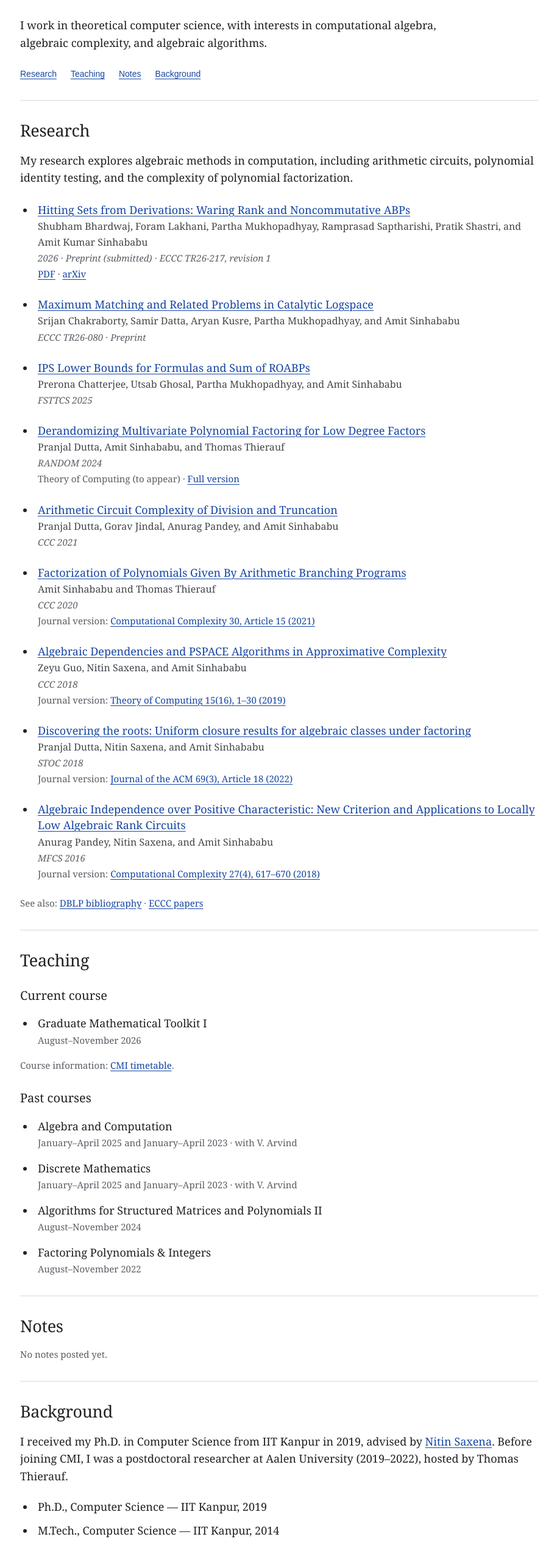
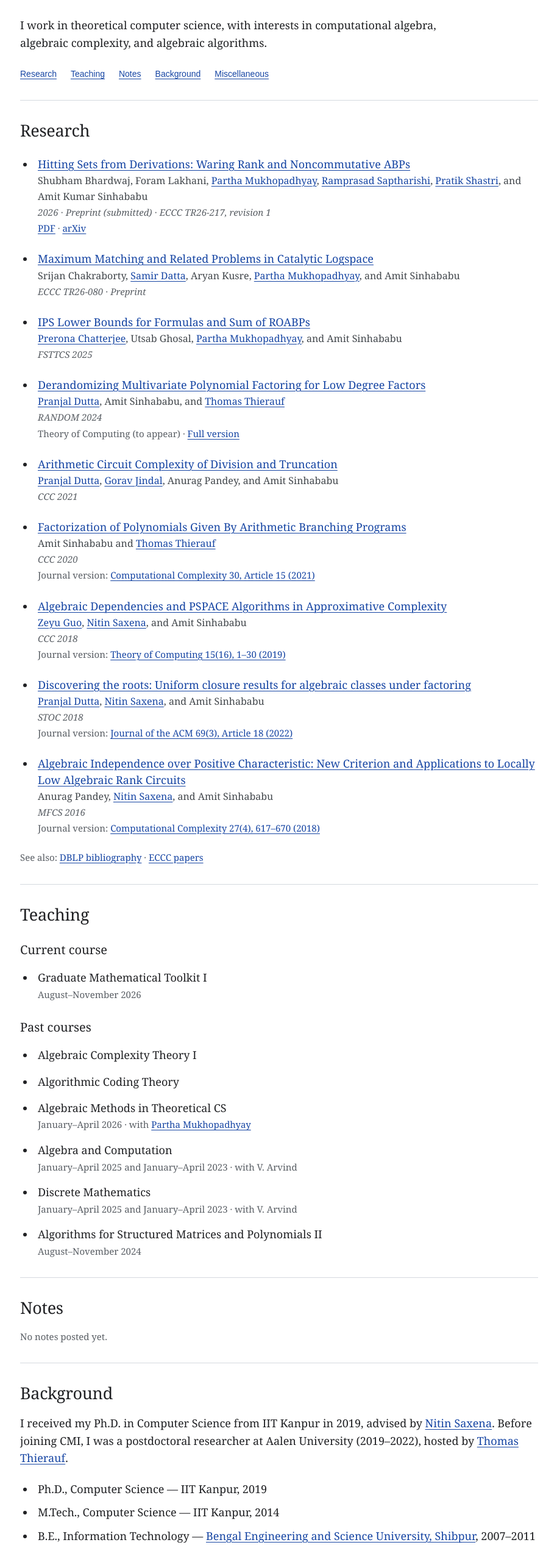
Before and after one commit to amitsinhababu/amitsinhababu.github.io, a plain HTML site: page index.html in a window 1280 px wide. Shown: the part 214-2753 px from the top of the page at 61% size, without its empty margins (182-1096 px from the left). Drawn offline with Linux system fonts and the light colour scheme; files whose address does not match are found by name.

Commit message:
Add files via upload

```diff
--- a/index.html
+++ b/index.html
@@ -65,21 +65,20 @@ footer a { color:var(--muted); }
 <p class="contact">Email: <a href="mailto:amitks@cmi.ac.in">amitks@cmi.ac.in</a></p>
 <p class="bio">I work in theoretical computer science, with interests in computational algebra, algebraic complexity, and algebraic algorithms.</p>
 </header>
-<nav class="section-nav" aria-label="Page sections"><a href="#research">Research</a><a href="#teaching">Teaching</a><a href="#notes">Notes</a><a href="#background">Background</a></nav>
+<nav class="section-nav" aria-label="Page sections"><a href="#research">Research</a><a href="#teaching">Teaching</a><a href="#notes">Notes</a><a href="#background">Background</a><a href="#miscellaneous">Miscellaneous</a></nav>
 <hr>
 <section id="research" aria-labelledby="research-title">
 <h2 id="research-title">Research</h2>
-<p>My research explores algebraic methods in computation, including arithmetic circuits, polynomial identity testing, and the complexity of polynomial factorization.</p>
 <ul class="paper-list">
-<li class="paper"><a class="paper-title" href="https://eccc.weizmann.ac.il/report/2026/217/">Hitting Sets from Derivations: Waring Rank and Noncommutative ABPs</a><br><span class="authors">Shubham Bhardwaj, Foram Lakhani, Partha Mukhopadhyay, Ramprasad Saptharishi, Pratik Shastri, and <strong>Amit Kumar Sinhababu</strong></span><br><span class="venue">2026 · Preprint (submitted) · ECCC TR26-217, revision 1</span><br><span class="note"><a href="https://eccc.weizmann.ac.il/report/2026/217/revision/1/download">PDF</a> · <a href="https://arxiv.org/abs/2609.34436">arXiv</a></span></li>
-<li class="paper"><a class="paper-title" href="https://eccc.weizmann.ac.il/report/2026/080/">Maximum Matching and Related Problems in Catalytic Logspace</a><br><span class="authors">Srijan Chakraborty, Samir Datta, Aryan Kusre, Partha Mukhopadhyay, and <strong>Amit Sinhababu</strong></span><br><span class="venue">ECCC TR26-080 · Preprint</span></li>
-<li class="paper"><a class="paper-title" href="https://drops.dagstuhl.de/entities/document/10.4230/LIPIcs.FSTTCS.2025.22">IPS Lower Bounds for Formulas and Sum of ROABPs</a><br><span class="authors">Prerona Chatterjee, Utsab Ghosal, Partha Mukhopadhyay, and <strong>Amit Sinhababu</strong></span><br><span class="venue">FSTTCS 2025</span></li>
-<li class="paper"><a class="paper-title" href="https://drops.dagstuhl.de/entities/document/10.4230/LIPIcs.APPROX/RANDOM.2024.75">Derandomizing Multivariate Polynomial Factoring for Low Degree Factors</a><br><span class="authors">Pranjal Dutta, <strong>Amit Sinhababu</strong>, and Thomas Thierauf</span><br><span class="venue">RANDOM 2024</span><br><span class="note">Theory of Computing (to appear) · <a href="https://image.informatik.htw-aalen.de/~thierauf/Papers/ConstDegFac.pdf">Full version</a></span></li>
-<li class="paper"><a class="paper-title" href="https://drops.dagstuhl.de/entities/document/10.4230/LIPIcs.CCC.2021.25">Arithmetic Circuit Complexity of Division and Truncation</a><br><span class="authors">Pranjal Dutta, Gorav Jindal, Anurag Pandey, and <strong>Amit Sinhababu</strong></span><br><span class="venue">CCC 2021</span></li>
-<li class="paper"><a class="paper-title" href="https://drops.dagstuhl.de/entities/document/10.4230/LIPIcs.CCC.2020.33">Factorization of Polynomials Given By Arithmetic Branching Programs</a><br><span class="authors"><strong>Amit Sinhababu</strong> and Thomas Thierauf</span><br><span class="venue">CCC 2020</span><br><span class="note">Journal version: <a href="https://doi.org/10.1007/s00037-021-00215-0">Computational Complexity 30, Article 15 (2021)</a></span></li>
-<li class="paper"><a class="paper-title" href="https://drops.dagstuhl.de/entities/document/10.4230/LIPIcs.CCC.2018.10">Algebraic Dependencies and PSPACE Algorithms in Approximative Complexity</a><br><span class="authors">Zeyu Guo, Nitin Saxena, and <strong>Amit Sinhababu</strong></span><br><span class="venue">CCC 2018</span><br><span class="note">Journal version: <a href="https://doi.org/10.4086/toc.2019.v015a016">Theory of Computing 15(16), 1–30 (2019)</a></span></li>
-<li class="paper"><a class="paper-title" href="https://eccc.weizmann.ac.il/report/2017/153/">Discovering the roots: Uniform closure results for algebraic classes under factoring</a><br><span class="authors">Pranjal Dutta, Nitin Saxena, and <strong>Amit Sinhababu</strong></span><br><span class="venue">STOC 2018</span><br><span class="note">Journal version: <a href="https://doi.org/10.1145/3510359">Journal of the ACM 69(3), Article 18 (2022)</a></span></li>
-<li class="paper"><a class="paper-title" href="https://drops.dagstuhl.de/entities/document/10.4230/LIPIcs.MFCS.2016.74">Algebraic Independence over Positive Characteristic: New Criterion and Applications to Locally Low Algebraic Rank Circuits</a><br><span class="authors">Anurag Pandey, Nitin Saxena, and <strong>Amit Sinhababu</strong></span><br><span class="venue">MFCS 2016</span><br><span class="note">Journal version: <a href="https://doi.org/10.1007/s00037-018-0167-5">Computational Complexity 27(4), 617–670 (2018)</a></span></li>
+<li class="paper"><a class="paper-title" href="https://eccc.weizmann.ac.il/report/2026/217/">Hitting Sets from Derivations: Waring Rank and Noncommutative ABPs</a><br><span class="authors">Shubham Bhardwaj, Foram Lakhani, <a href="https://www.cmi.ac.in/~partham/">Partha Mukhopadhyay</a>, <a href="https://www.tcs.tifr.res.in/~ramprasad/">Ramprasad Saptharishi</a>, <a href="https://pratikshastri.github.io/">Pratik Shastri</a>, and <strong>Amit Kumar Sinhababu</strong></span><br><span class="venue">2026 · Preprint (submitted) · ECCC TR26-217, revision 1</span><br><span class="note"><a href="https://eccc.weizmann.ac.il/report/2026/217/revision/1/download">PDF</a> · <a href="https://arxiv.org/abs/2609.34436">arXiv</a></span></li>
+<li class="paper"><a class="paper-title" href="https://eccc.weizmann.ac.il/report/2026/080/">Maximum Matching and Related Problems in Catalytic Logspace</a><br><span class="authors">Srijan Chakraborty, <a href="https://www.cmi.ac.in/~sdatta/">Samir Datta</a>, Aryan Kusre, <a href="https://www.cmi.ac.in/~partham/">Partha Mukhopadhyay</a>, and <strong>Amit Sinhababu</strong></span><br><span class="venue">ECCC TR26-080 · Preprint</span></li>
+<li class="paper"><a class="paper-title" href="https://drops.dagstuhl.de/entities/document/10.4230/LIPIcs.FSTTCS.2025.22">IPS Lower Bounds for Formulas and Sum of ROABPs</a><br><span class="authors"><a href="https://preronac.bitbucket.io/">Prerona Chatterjee</a>, Utsab Ghosal, <a href="https://www.cmi.ac.in/~partham/">Partha Mukhopadhyay</a>, and <strong>Amit Sinhababu</strong></span><br><span class="venue">FSTTCS 2025</span></li>
+<li class="paper"><a class="paper-title" href="https://drops.dagstuhl.de/entities/document/10.4230/LIPIcs.APPROX/RANDOM.2024.75">Derandomizing Multivariate Polynomial Factoring for Low Degree Factors</a><br><span class="authors"><a href="https://sites.google.com/view/pduttashomepage">Pranjal Dutta</a>, <strong>Amit Sinhababu</strong>, and <a href="https://image.informatik.htw-aalen.de/~thierauf/">Thomas Thierauf</a></span><br><span class="venue">RANDOM 2024</span><br><span class="note">Theory of Computing (to appear) · <a href="https://image.informatik.htw-aalen.de/~thierauf/Papers/ConstDegFac.pdf">Full version</a></span></li>
+<li class="paper"><a class="paper-title" href="https://drops.dagstuhl.de/entities/document/10.4230/LIPIcs.CCC.2021.25">Arithmetic Circuit Complexity of Division and Truncation</a><br><span class="authors"><a href="https://sites.google.com/view/pduttashomepage">Pranjal Dutta</a>, <a href="https://goravjindal.github.io/">Gorav Jindal</a>, Anurag Pandey, and <strong>Amit Sinhababu</strong></span><br><span class="venue">CCC 2021</span></li>
+<li class="paper"><a class="paper-title" href="https://drops.dagstuhl.de/entities/document/10.4230/LIPIcs.CCC.2020.33">Factorization of Polynomials Given By Arithmetic Branching Programs</a><br><span class="authors"><strong>Amit Sinhababu</strong> and <a href="https://image.informatik.htw-aalen.de/~thierauf/">Thomas Thierauf</a></span><br><span class="venue">CCC 2020</span><br><span class="note">Journal version: <a href="https://doi.org/10.1007/s00037-021-00215-0">Computational Complexity 30, Article 15 (2021)</a></span></li>
+<li class="paper"><a class="paper-title" href="https://drops.dagstuhl.de/entities/document/10.4230/LIPIcs.CCC.2018.10">Algebraic Dependencies and PSPACE Algorithms in Approximative Complexity</a><br><span class="authors"><a href="https://zeyuguo.bitbucket.io/">Zeyu Guo</a>, <a href="https://www.cse.iitk.ac.in/users/nitin/">Nitin Saxena</a>, and <strong>Amit Sinhababu</strong></span><br><span class="venue">CCC 2018</span><br><span class="note">Journal version: <a href="https://doi.org/10.4086/toc.2019.v015a016">Theory of Computing 15(16), 1–30 (2019)</a></span></li>
+<li class="paper"><a class="paper-title" href="https://eccc.weizmann.ac.il/report/2017/153/">Discovering the roots: Uniform closure results for algebraic classes under factoring</a><br><span class="authors"><a href="https://sites.google.com/view/pduttashomepage">Pranjal Dutta</a>, <a href="https://www.cse.iitk.ac.in/users/nitin/">Nitin Saxena</a>, and <strong>Amit Sinhababu</strong></span><br><span class="venue">STOC 2018</span><br><span class="note">Journal version: <a href="https://doi.org/10.1145/3510359">Journal of the ACM 69(3), Article 18 (2022)</a></span></li>
+<li class="paper"><a class="paper-title" href="https://drops.dagstuhl.de/entities/document/10.4230/LIPIcs.MFCS.2016.74">Algebraic Independence over Positive Characteristic: New Criterion and Applications to Locally Low Algebraic Rank Circuits</a><br><span class="authors">Anurag Pandey, <a href="https://www.cse.iitk.ac.in/users/nitin/">Nitin Saxena</a>, and <strong>Amit Sinhababu</strong></span><br><span class="venue">MFCS 2016</span><br><span class="note">Journal version: <a href="https://doi.org/10.1007/s00037-018-0167-5">Computational Complexity 27(4), 617–670 (2018)</a></span></li>
 </ul>
 <p class="note">See also: <a href="https://dblp.org/pid/184/8460.html">DBLP bibliography</a> · <a href="https://eccc.weizmann.ac.il/author/1201/">ECCC papers</a></p>
 </section>
@@ -90,13 +89,14 @@ footer a { color:var(--muted); }
 <ul class="courses" id="current-courses">
 <li>Graduate Mathematical Toolkit I<span class="term">August–November 2026</span></li>
 </ul>
-<p class="note">Course information: <a href="https://www.cmi.ac.in/practical/timetable.php">CMI timetable</a>.</p>
 <h3 class="teaching-group-title">Past courses</h3>
 <ul class="courses" id="past-courses">
+<li>Algebraic Complexity Theory I</li>
+<li>Algorithmic Coding Theory</li>
+<li>Algebraic Methods in Theoretical CS<span class="term">January–April 2026 · with <a href="https://www.cmi.ac.in/~partham/">Partha Mukhopadhyay</a></span></li>
 <li>Algebra and Computation<span class="term">January–April 2025 and January–April 2023 · with V. Arvind</span></li>
 <li>Discrete Mathematics<span class="term">January–April 2025 and January–April 2023 · with V. Arvind</span></li>
 <li>Algorithms for Structured Matrices and Polynomials II<span class="term">August–November 2024</span></li>
-<li>Factoring Polynomials &amp; Integers<span class="term">August–November 2022</span></li>
 </ul>
 </section>
 <hr>
@@ -107,17 +107,25 @@ footer a { color:var(--muted); }
 <hr>
 <section id="background" aria-labelledby="background-title">
 <h2 id="background-title">Background</h2>
-<p>I received my Ph.D. in Computer Science from IIT Kanpur in 2019, advised by <a href="https://www.cse.iitk.ac.in/users/nitin/">Nitin Saxena</a>. Before joining CMI, I was a postdoctoral researcher at Aalen University (2019–2022), hosted by Thomas Thierauf.</p>
+<p>I received my Ph.D. in Computer Science from IIT Kanpur in 2019, advised by <a href="https://www.cse.iitk.ac.in/users/nitin/">Nitin Saxena</a>. Before joining CMI, I was a postdoctoral researcher at Aalen University (2019–2022), hosted by <a href="https://image.informatik.htw-aalen.de/~thierauf/">Thomas Thierauf</a>.</p>
 <ul class="education">
 <li>Ph.D., Computer Science — IIT Kanpur, 2019</li>
 <li>M.Tech., Computer Science — IIT Kanpur, 2014</li>
-<li>B.E., Information Technology — IIEST Shibpur, 2007–2011</li>
+<li>B.E., Information Technology — <a href="https://www.iiests.ac.in/">Bengal Engineering and Science University, Shibpur</a>, 2007–2011</li>
 </ul>
 <p><a href="https://www.cse.iitk.ac.in/users/nitin/theses/sinhababu-2019.pdf">Ph.D. thesis: Power series in complexity</a></p>
 </section>
+<hr>
+<section id="miscellaneous" aria-labelledby="miscellaneous-title">
+<h2 id="miscellaneous-title">Miscellaneous</h2>
+<p>I come from Simlapal, a small town in Bankura District in West Bengal.</p>
+<p>I enjoy <a href="https://www.parrikar.org/">Indian classical music</a> and reading fiction and nonfiction. I love poetry. I like both tea and coffee, mountains and sea. I like asking questions.</p>
+<p>I also enjoy indulging in philosophical thoughts (<a href="https://www.sriaurobindoashram.org/">Sri Aurobindo</a> and <a href="https://www.haimavati-anirvan.org/Rachanavali/Books.html">Sri Anirvan</a>).</p>
+<p>Some of my favorite places: Simlapal, Puri, Benaras, Kanpur, Ulm, Chennai (Siruseri, Thiruvanmiyur, Mylapore, ECR), Mumbai (Colaba), Kolkata (Park Street, north Kolkata), Munnar, Mysore, Regensburg, Berlin, Warwick, San Diego, Tel Aviv, Delhi, Bengaluru (ITCS), Goa, Deoghar, Bankura, Howrah (Shibpur, Belur Math), Sarenga, and Udaipur.</p>
+</section>
 </main>
 <footer>
-<span>© 2026 Amit Sinhababu<br>Portrait: <a href="https://cims.nyu.edu/~regev/toc/articles/v015a016/about.html">Theory of Computing</a></span>
+<span>© 2026 Amit Sinhababu<br>Portrait: <a href="https://cims.nyu.edu/~regev/toc/articles/v015a016/about.html">Theory of Computing</a><br>Credits for the design: Robert Andrews' <a href="https://cs.uwaterloo.ca/~randrews/">webpage</a>.</span>
 
 </footer>
 </body>
```
Also changed, not shown: README.txt.
